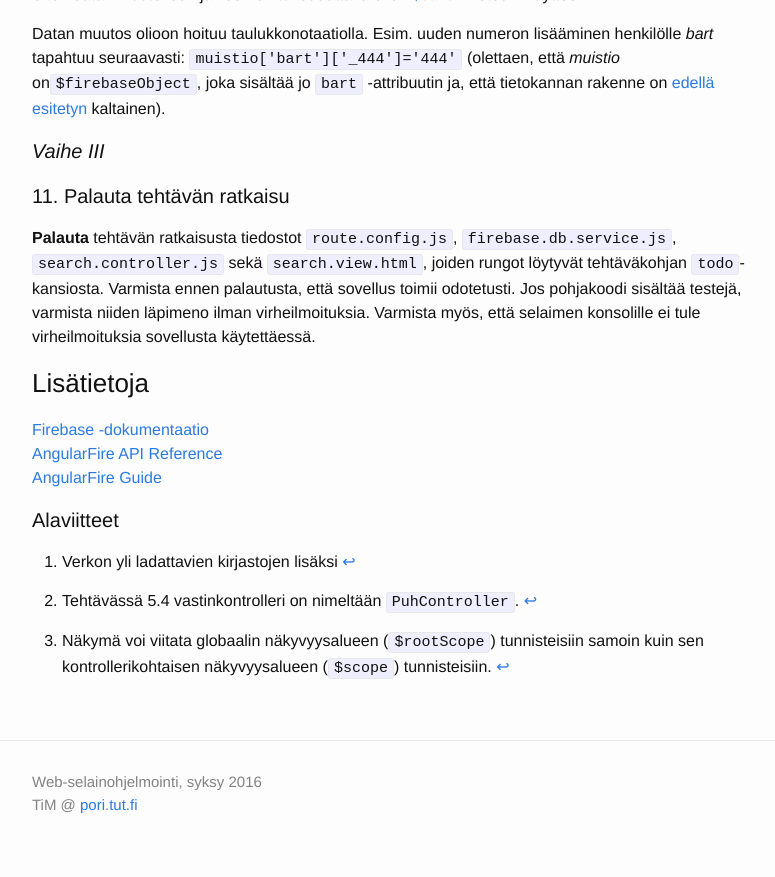
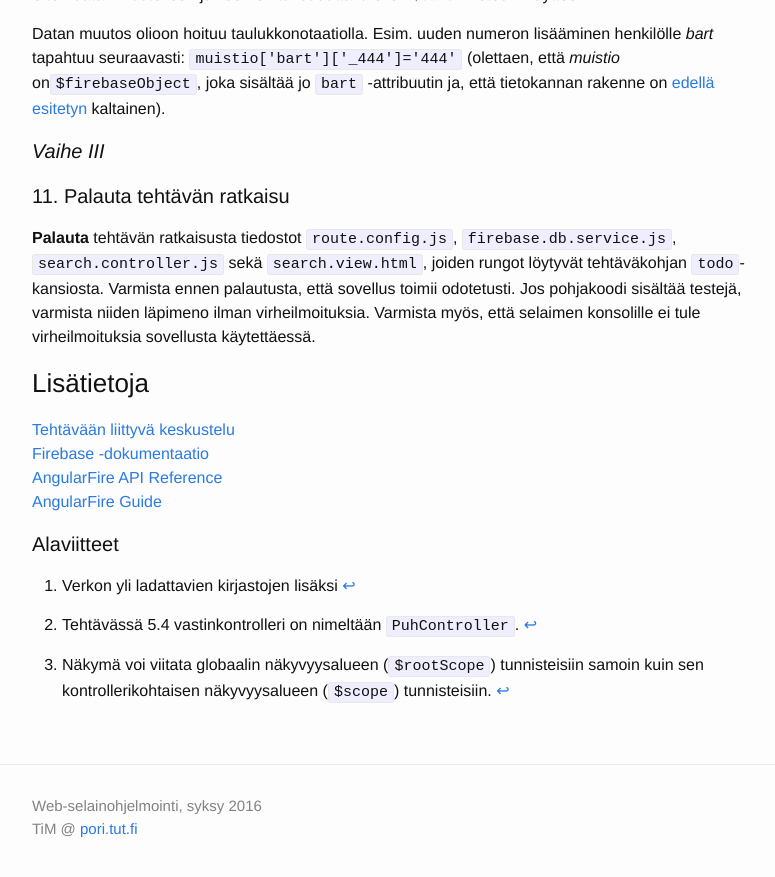
Before and after one commit to timedu/wso, a Jekyll site: the page built from _osa5/tehtava56.md, in a window 1280 px wide and 900 px high, scrolled down 7585 px. Shown: the top 877 px of the window, without its empty margins (238-1013 px from the left). Built offline with Jekyll 4.4.1, drawn with Linux system fonts in a browser that asks for light colours.

Commit message:
ex5.6: link to discussion

```diff
--- a/_osa5/tehtava56.md
+++ b/_osa5/tehtava56.md
@@ -316,6 +316,7 @@ Datan muutos olioon hoituu taulukkonotaatiolla. Esim. uuden numeron lisääminen
 
 ### Lisätietoja
 
+[Tehtävään liittyvä keskustelu](https://moodle2.tut.fi/mod/forum/discuss.php?d=70318)
 [Firebase -dokumentaatio](https://firebase.google.com/docs/)
 [AngularFire API Reference](https://github.com/firebase/angularfire/blob/master/docs/reference.md)
 [AngularFire Guide](https://github.com/firebase/angularfire/blob/master/docs/guide/README.md)
```
